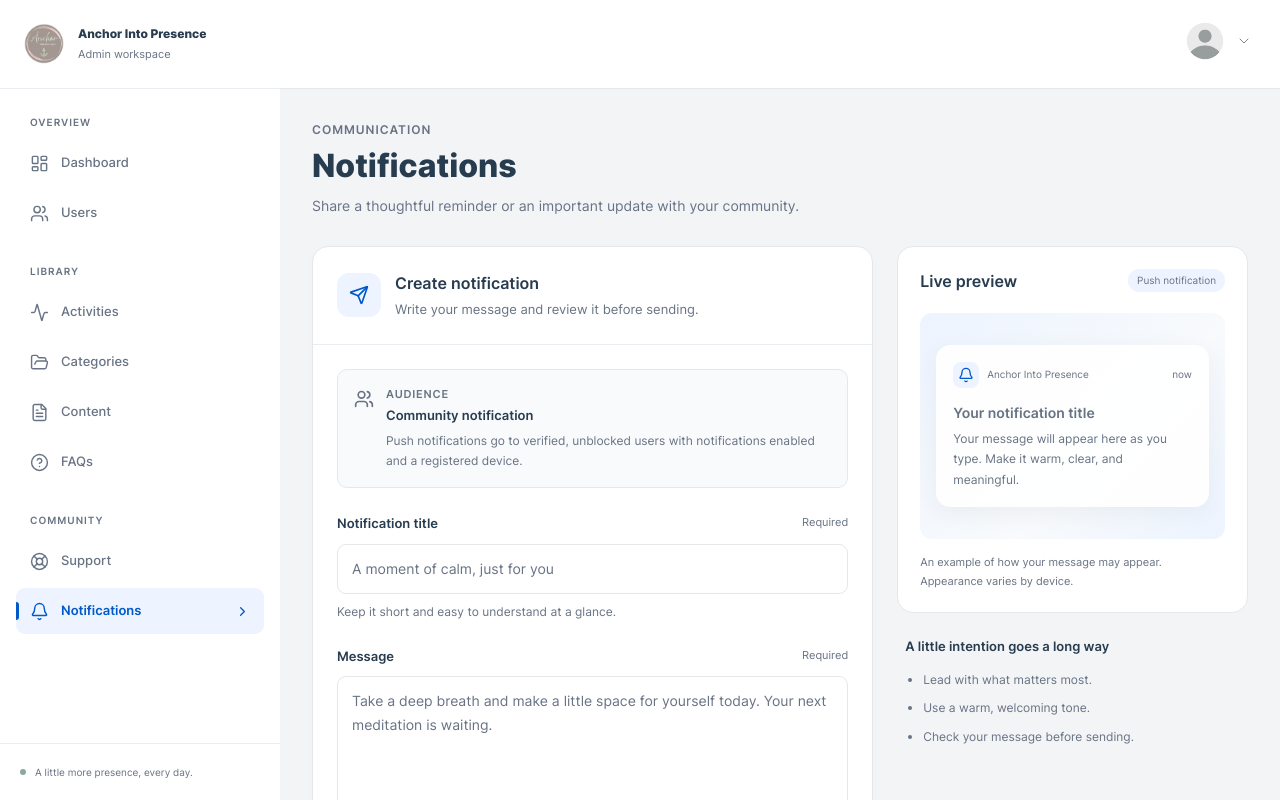
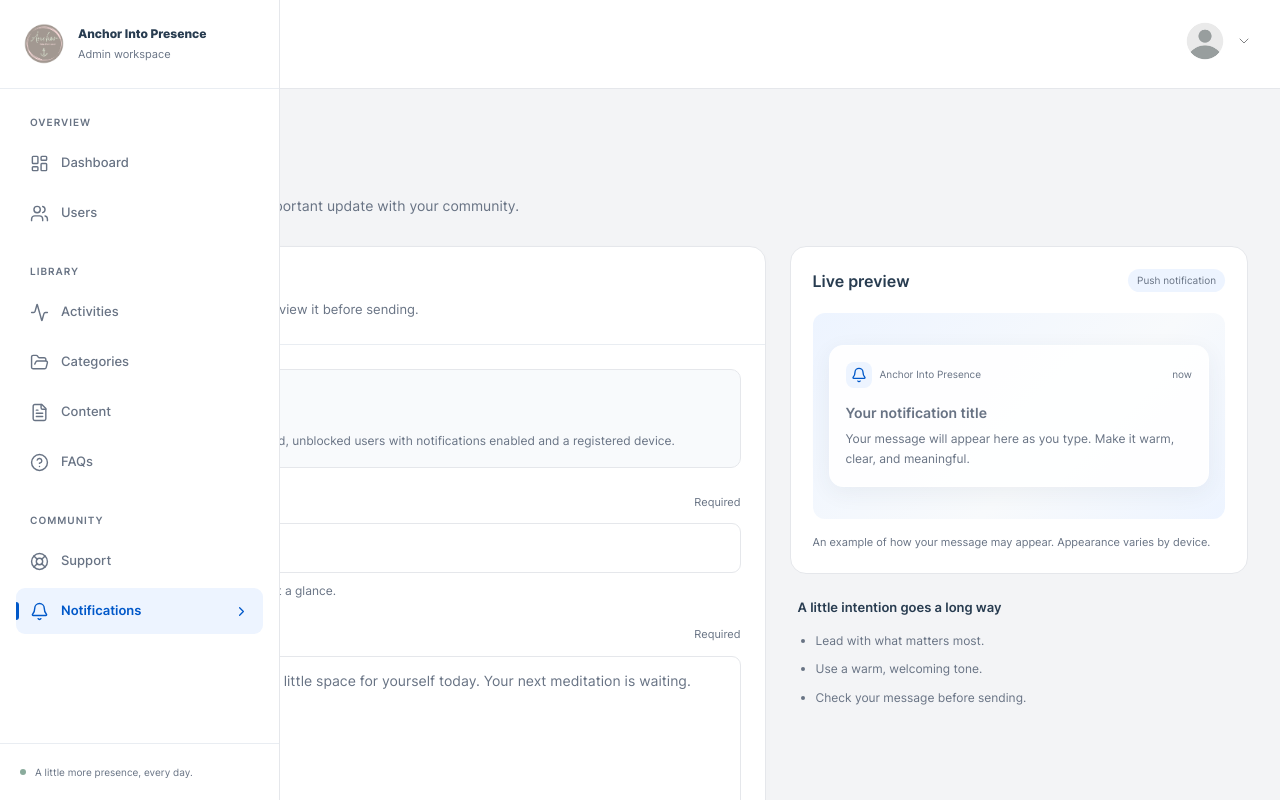
Before and after one commit to inteszel143/anchor-into-presence-backend, a Next.js app: page /admin/notification in a window 1280 px wide. Shown: the top 800 px of the page. Built offline with nearby package versions, Linux system fonts and the light colour scheme; no server answers.

Commit message:
Ready to deploy backend to live

```diff
--- a/src/app/admin/admin-layout.module.css
+++ b/src/app/admin/admin-layout.module.css
@@ -6,6 +6,10 @@
 .layout > :global(.main-wrapper) {
   padding-top: var(--admin-header-height);
   transition: margin-left .5s ease;
+}
+
+.layout :global(.main-section) > :global(.row) {
+  margin-inline: 0;
 }
 
 .layout > :global(.main-wrapper) > header {
--- a/src/components/AdminSidebar.module.css
+++ b/src/components/AdminSidebar.module.css
@@ -1,4 +1,4 @@
-.sidebar {
+.sidebar:global(.side-navbar) {
   display: flex;
   flex-direction: column;
   width: 280px;
@@ -9,7 +9,7 @@
   border-right: 1px solid #e5e7eb;
   transition: none;
 }
-.sidebar::before { display: none; }
+.sidebar:global(.side-navbar)::before { display: none; }
 .brand { display: flex; align-items: center; flex-shrink: 0; height: 89px; padding: 16px 20px; border-bottom: 1px solid #e9edf2; }
 .brandLink { display: flex; align-items: center; gap: 10px; min-width: 0; text-decoration: none; color: #283c50; }
 .brandLink img { width: 48px; height: 48px; object-fit: contain; flex-shrink: 0; }
@@ -32,8 +32,8 @@
 .backdrop { display: none; }
 .sidebar a:focus-visible, .sidebar button:focus-visible, .toggle:focus-visible { outline: 3px solid #9bc3ff; outline-offset: 2px; }
 @media (max-width: 992px) {
-  .sidebar { z-index: 6; width: min(320px, 90vw); max-width: 320px; transform: translateX(-100%); visibility: hidden; transition: transform .2s ease, visibility .2s; }
-  .sidebar.open { transform: translateX(0); visibility: visible; }
+  .sidebar:global(.side-navbar) { z-index: 6; width: min(320px, 90vw); max-width: 320px; transform: translateX(-100%); visibility: hidden; transition: transform .2s ease, visibility .2s; }
+  .sidebar:global(.side-navbar).open { transform: translateX(0); visibility: visible; }
   .toggle { display: inline-flex; position: fixed; left: 20px; top: 22px; z-index: 4; }
   .close { display: inline-flex; margin-left: auto; flex-shrink: 0; width: 36px; height: 36px; }
   .brand { padding-inline: 14px; gap: 8px; }
```
Also changed, not shown: 1 other file (tests, documents, lock files or other folders).
